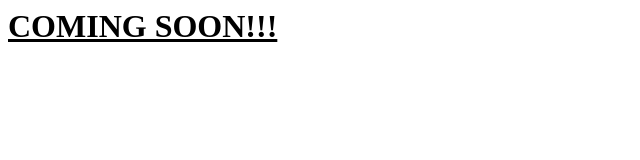
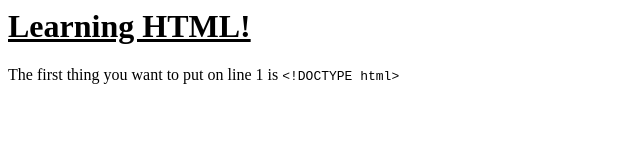
Before and after one commit to Jack22M/thebluefellow.github.io, a plain HTML site: page learnhtml.html in a window 1280 px wide. Shown: the whole page, without its empty margins (0-640 px from the left). Drawn offline with Linux system fonts and the light colour scheme.

```diff
--- a/learnhtml.html
+++ b/learnhtml.html
@@ -1,6 +1,10 @@
 <DOCTYPE html>
 <html>
+   <head>
+
+    </head>
     <body>
-        <h1><b><u>COMING SOON!!!</u></b></h1>
+        <h1><b><u>Learning HTML!</u></b></h1>
+        <p>The first thing you want to put on line 1 is <code>&lt;!DOCTYPE html&gt;</code></p>
     </body>
 </html>
```
